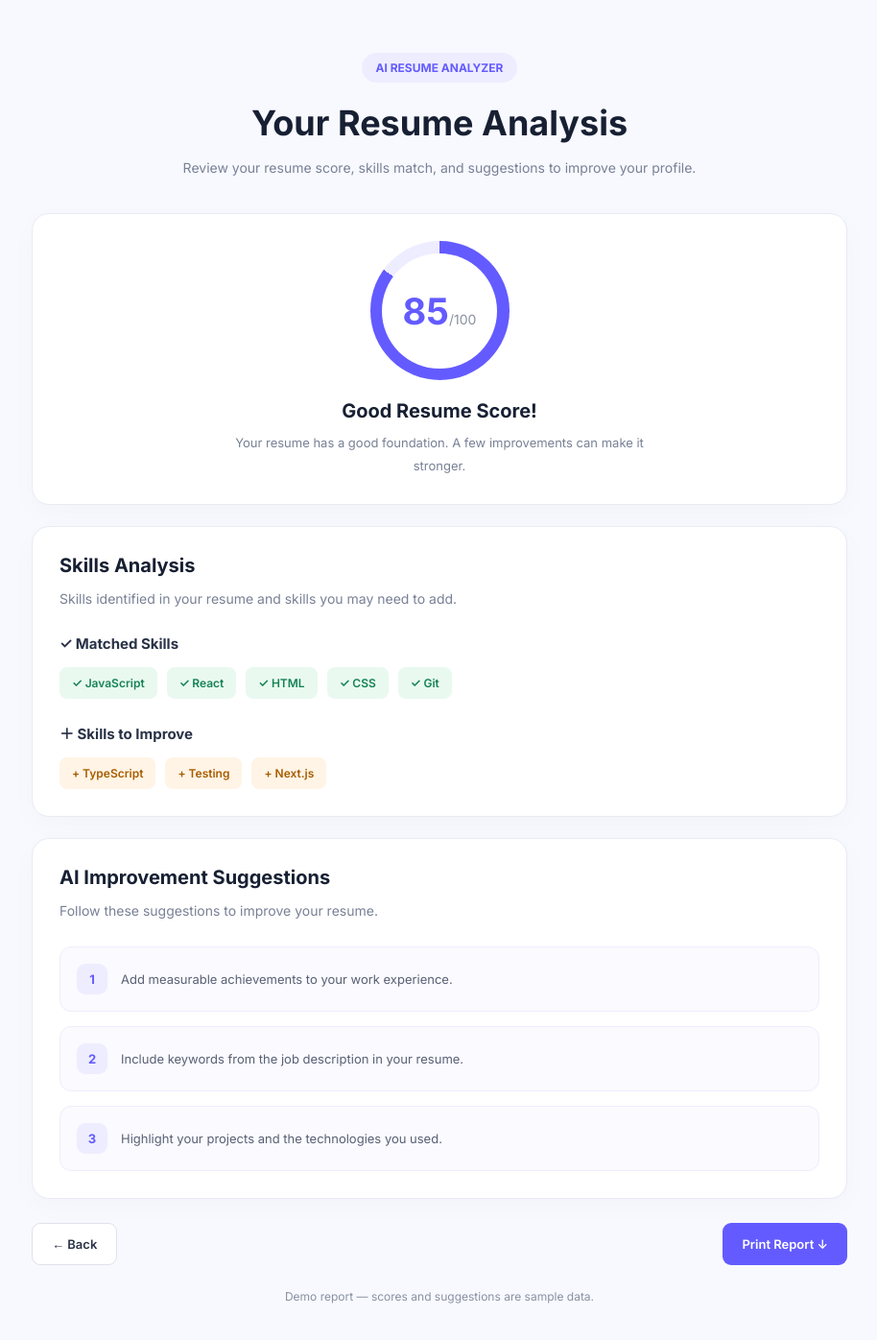
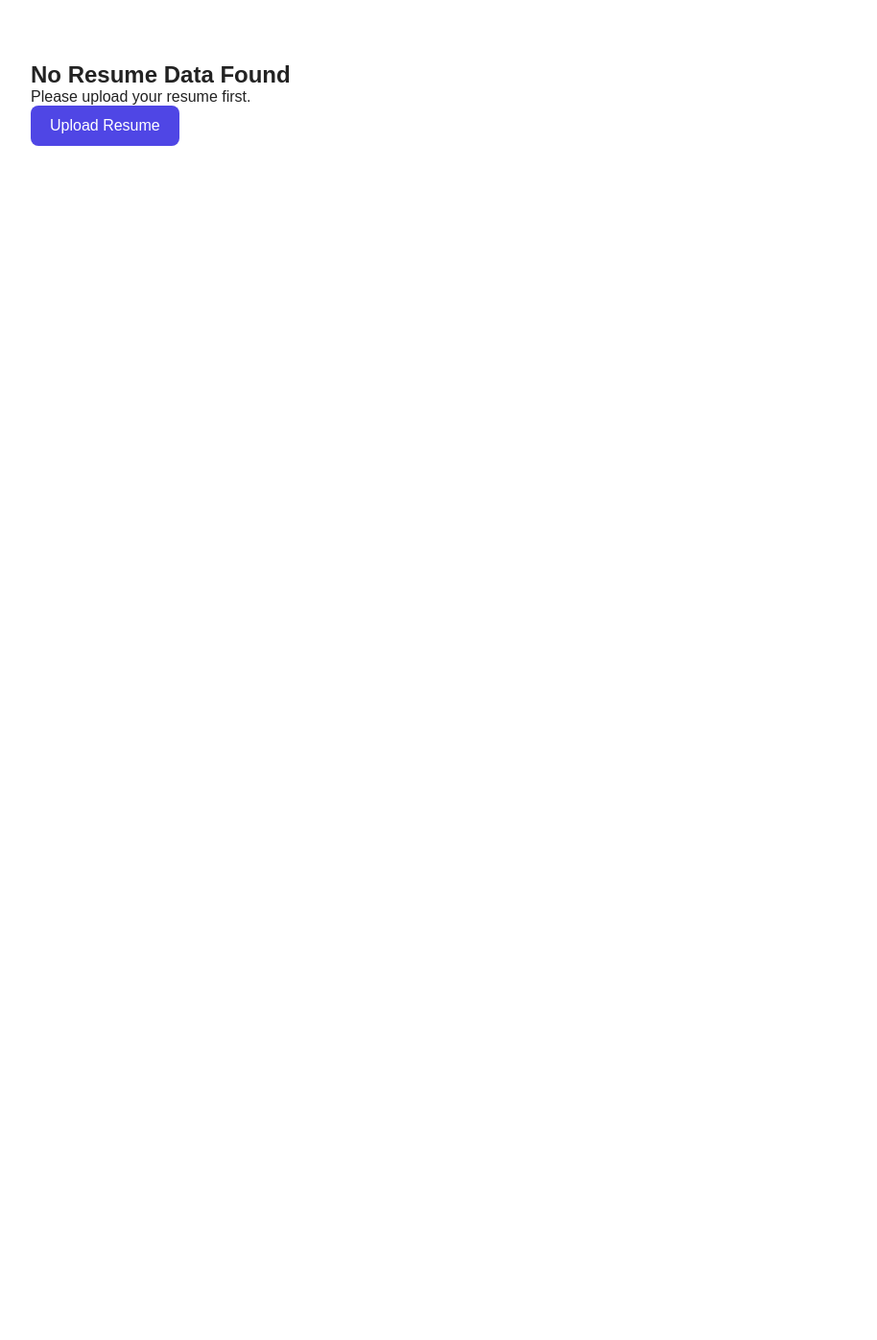
Before and after one commit to Pranjal-webdev/AI_resume_analyzer, a React (Vite) app in the folder client/: page /results in a window 1280 px wide. Shown: the top 1396 px of the page at 96% size, without its empty margins (182-1096 px from the left). After the commit the page ends 800 px from the top, so only its background shows below. Built offline with nearby package versions, Linux system fonts and the light colour scheme.

Commit message:
Connect resume upload with analysis results page

```diff
--- a/client/src/AnalysisResult.css
+++ b/client/src/AnalysisResult.css
@@ -1,253 +1,51 @@
-
-.result-page {
-  min-height: 100vh;
-  padding: 55px 20px;
-  background: #f8f9ff;
+.result-container {
+  max-width: 900px;
+  margin: 40px auto;
+  padding: 24px;
+  font-family: Arial, sans-serif;
+  color: #222;
 }
 
-.result-heading {
+.result-container h1 {
   text-align: center;
-  max-width: 650px;
-  margin: 0 auto 35px;
+  margin-bottom: 30px;
 }
 
-.result-tag {
-  display: inline-block;
-  padding: 8px 14px;
-  border-radius: 30px;
-  background: #eeedff;
-  color: #635bff;
-  font-size: 12px;
-  font-weight: 700;
+.result-card {
+  background: #ffffff;
+  padding: 22px;
+  margin-bottom: 20px;
+  border: 1px solid #e5e7eb;
+  border-radius: 12px;
+  box-shadow: 0 3px 10px rgba(0, 0, 0, 0.05);
 }
 
-.result-heading h1 {
-  margin: 20px 0 12px;
-  color: #172033;
-  font-size: 36px;
+.result-card h2 {
+  margin-top: 0;
+  color: #4f46e5;
+  font-size: 20px;
 }
 
-.result-heading p,
-.result-description {
-  color: #788195;
-  font-size: 14px;
-  line-height: 1.8;
+.resume-text {
+  white-space: pre-wrap;
+  overflow-wrap: anywhere;
+  line-height: 1.7;
+  max-height: 400px;
+  overflow-y: auto;
+  background: #f8fafc;
+  padding: 15px;
+  border-radius: 8px;
 }
 
-.result-container {
-  max-width: 850px;
-  margin: auto;
-}
-
-.score-card,
-.result-card {
-  background: white;
-  border: 1px solid #e9eaf3;
-  border-radius: 18px;
-  padding: 28px;
-  margin-bottom: 22px;
-  box-shadow: 0 8px 30px #17203306;
-}
-
-.score-card {
-  text-align: center;
-}
-
-.score-circle {
-  width: 145px;
-  height: 145px;
-  margin: 0 auto 20px;
-  border-radius: 50%;
-  display: grid;
-  place-items: center;
-  background: conic-gradient(
-    #635bff 85%,
-    #eeedff 85%
-  );
-  position: relative;
-}
-
-.score-circle::before {
-  content: "";
-  position: absolute;
-  width: 120px;
-  height: 120px;
-  background: white;
-  border-radius: 50%;
-}
-
-.score-circle > div {
-  position: relative;
-  z-index: 1;
-}
-
-.score-circle h2 {
-  display: inline;
-  font-size: 38px;
-  color: #635bff;
-}
-
-.score-circle span {
-  color: #8991a1;
-  font-size: 14px;
-}
-
-.score-card h3 {
-  color: #172033;
-  font-size: 20px;
-  margin-bottom: 10px;
-}
-
-.score-card > p {
-  max-width: 450px;
-  margin: auto;
-  color: #788195;
-  font-size: 13px;
-  line-height: 1.8;
-}
-
-.result-card > h2 {
-  color: #172033;
-  font-size: 20px;
-  margin-bottom: 10px;
-}
-
-.result-description {
-  margin-bottom: 25px;
-}
-
-.skills-section {
-  margin-top: 25px;
-}
-
-.skills-section h3 {
-  font-size: 15px;
-  margin-bottom: 15px;
-  color: #293247;
-}
-
-.skill-list {
-  display: flex;
-  flex-wrap: wrap;
-  gap: 10px;
-}
-
-.matched-skill,
-.missing-skill {
-  padding: 9px 13px;
+.result-container button {
+  background: #4f46e5;
+  color: white;
+  border: none;
+  padding: 12px 20px;
   border-radius: 8px;
-  font-size: 12px;
-  font-weight: 600;
-}
-
-.matched-skill {
-  background: #e9f9f0;
-  color: #168353;
-}
-
-.missing-skill {
-  background: #fff4e5;
-  color: #a85d00;
-}
-
-.suggestion-list {
-  display: grid;
-  gap: 15px;
-}
-
-.suggestion-item {
-  display: flex;
-  align-items: flex-start;
-  gap: 14px;
-  padding: 17px;
-  background: #fafaff;
-  border: 1px solid #eeeefe;
-  border-radius: 12px;
-}
-
-.suggestion-number {
-  min-width: 32px;
-  height: 32px;
-  display: grid;
-  place-items: center;
-  border-radius: 9px;
-  background: #eeedff;
-  color: #635bff;
-  font-weight: 700;
-  font-size: 13px;
-}
-
-.suggestion-item p {
-  color: #596174;
-  font-size: 13px;
-  line-height: 1.8;
-  padding-top: 5px;
-}
-
-.result-actions {
-  display: flex;
-  justify-content: space-between;
-  gap: 15px;
-  margin-top: 25px;
-}
-
-.back-btn,
-.download-btn {
-  padding: 13px 20px;
-  border-radius: 9px;
-  font-size: 13px;
-  font-weight: 600;
   cursor: pointer;
 }
 
-.back-btn {
-  background: white;
-  color: #293247;
-  border: 1px solid #dfe2eb;
+.result-container button:hover {
+  background: #4338ca;
 }
-
-.download-btn {
-  background: #635bff;
-  color: white;
-  border: none;
-}
-
-.demo-note {
-  text-align: center;
-  margin-top: 25px;
-  color: #8991a1;
-  font-size: 12px;
-}
-
-@media print {
-  .result-page {
-    background: white;
-    padding: 15px;
-  }
-
-  .result-actions,
-  .demo-note {
-    display: none;
-  }
-
-  .score-card,
-  .result-card {
-    box-shadow: none;
-    break-inside: avoid;
-  }
-}
-
-@media (max-width: 600px) {
-  .result-page {
-    padding: 35px 14px;
-  }
-
-  .result-heading h1 {
-    font-size: 29px;
-  }
-
-  .score-card,
-  .result-card {
-    padding: 22px 17px;
-  }
-}
--- a/client/src/AnalysisResult.jsx
+++ b/client/src/AnalysisResult.jsx
@@ -1,124 +1,51 @@
+import { useLocation, useNavigate } from "react-router-dom";
 import "./AnalysisResult.css";
 
 function AnalysisResult() {
-  const matchedSkills = [
-    "JavaScript",
-    "React",
-    "HTML",
-    "CSS",
-    "Git",
-  ];
+  const location = useLocation();
+  const navigate = useNavigate();
 
-  const missingSkills = [
-    "TypeScript",
-    "Testing",
-    "Next.js",
-  ];
+  const { resumeText, fileName, jobDescription } = location.state || {};
 
-  const suggestions = [
-    "Add measurable achievements to your work experience.",
-    "Include keywords from the job description in your resume.",
-    "Highlight your projects and the technologies you used.",
-  ];
+  if (!resumeText) {
+    return (
+      <div className="result-container">
+        <h2>No Resume Data Found</h2>
+        <p>Please upload your resume first.</p>
+        <button onClick={() => navigate("/upload")}>
+          Upload Resume
+        </button>
+      </div>
+    );
+  }
+
 
   return (
-    <div className="result-page">
-      <div className="result-heading">
-        <span className="result-tag">AI RESUME ANALYZER</span>
-        <h1>Your Resume Analysis</h1>
+    <div className="result-container">
+      <h1>Resume Analysis</h1>
+
+      <div className="result-card">
+        <h2>Uploaded Resume</h2>
         <p>
-          Review your resume score, skills match, and
-          suggestions to improve your profile.
+          <strong>File Name:</strong> {fileName}
         </p>
       </div>
 
-      <div className="result-container">
-        <div className="score-card">
-          <div className="score-circle">
-            <div>
-              <h2>85</h2>
-              <span>/100</span>
-            </div>
-          </div>
+      <div className="result-card">
+        <h2>Job Description</h2>
+        <p>{jobDescription}</p>
+      </div>
 
-          <h3>Good Resume Score!</h3>
-          <p>
-            Your resume has a good foundation.
-            A few improvements can make it stronger.
-          </p>
-        </div>
-
-        <div className="result-card">
-          <h2>Skills Analysis</h2>
-          <p className="result-description">
-            Skills identified in your resume and
-            skills you may need to add.
-          </p>
-
-          <div className="skills-section">
-            <h3>✓ Matched Skills</h3>
-
-            <div className="skill-list">
-              {matchedSkills.map((skill) => (
-                <span className="matched-skill" key={skill}>
-                  ✓ {skill}
-                </span>
-              ))}
-            </div>
-          </div>
-
-          <div className="skills-section">
-            <h3>＋ Skills to Improve</h3>
-
-            <div className="skill-list">
-              {missingSkills.map((skill) => (
-                <span className="missing-skill" key={skill}>
-                  + {skill}
-                </span>
-              ))}
-            </div>
-          </div>
-        </div>
-
-        <div className="result-card suggestions-card">
-          <h2>AI Improvement Suggestions</h2>
-          <p className="result-description">
-            Follow these suggestions to improve your resume.
-          </p>
-
-          <div className="suggestion-list">
-            {suggestions.map((suggestion, index) => (
-              <div className="suggestion-item" key={suggestion}>
-                <span className="suggestion-number">
-                  {index + 1}
-                </span>
-
-                <p>{suggestion}</p>
-              </div>
-            ))}
-          </div>
-        </div>
-
-        <div className="result-actions">
-          <button
-            className="back-btn"
-            onClick={() => window.history.back()}
-          >
-            ← Back
-          </button>
-
-          <button
-            className="download-btn"
-            onClick={() => window.print()}
-          >
-            Print Report ↓
-          </button>
+      <div className="result-card">
+        <h2>Extracted Resume Text</h2>
+        <div className="resume-text">
+          {resumeText}
         </div>
       </div>
 
-      <p className="demo-note">
-        Demo report — scores and suggestions are sample data.
-      </p>
+      <button onClick={() => navigate("/upload")}>
+        Analyze Another Resume
+      </button>
     </div>
   );
 }
```
